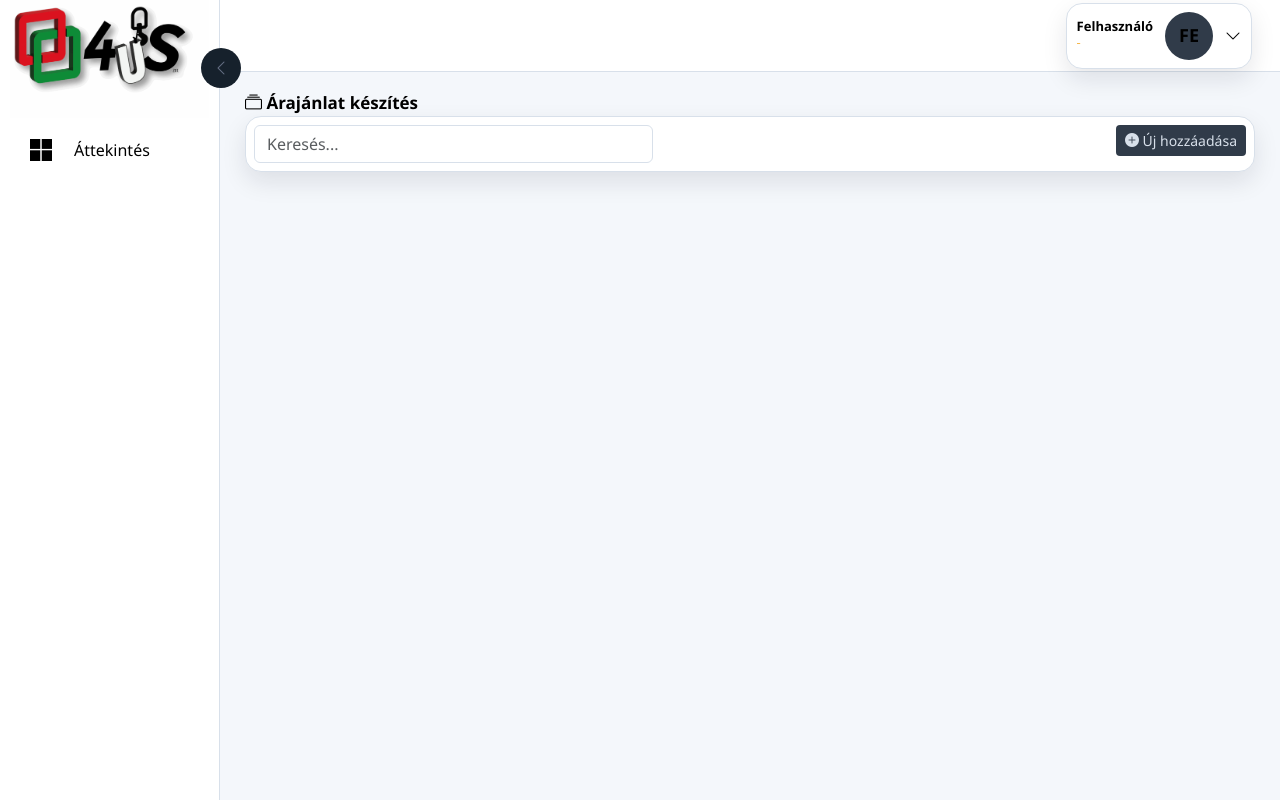
After one commit to smgware/4us-portal, a Symfony app: template templates/quote_maker/index.html.twig in a window 1280 px wide. The commit adds this page. Run offline with Twig, Linux system fonts and the light colour scheme; the template is opened without the code that fills it, so the values that code supplies are empty; some libraries are stand-ins or nearby versions.

Commit message:
ajanlatkeszito_elkezdve

```diff
--- a/templates/base.html.twig
+++ b/templates/base.html.twig
@@ -94,6 +94,14 @@
                     <span class="menu-text">Projektek</span>
                 </a>
             {% endif %}
+
+            {% if is_granted('ROLE_MASTER') or is_granted('ROLE_PROJECTMANAGER')  %}
+                <a href="{{ path('index_quote_maker') }}" class="{{ app.request.attributes.get('_route') == 'index_quote_maker' ? 'active' : '' }}">
+                    <i class="bi bi-file-check-fill"></i>
+                    <span class="menu-text">Árajánlat készítés</span>
+                </a>
+            {% endif %}
+
 
             {% if is_granted('ROLE_MASTER') or is_granted('ROLE_PROJECTMANAGER')  %}
             <a href="{{ path('index_settings') }}" class="{{ app.request.attributes.get('_route') == 'index_settings' ? 'active' : '' }}">
--- /dev/null
+++ b/templates/quote_maker/index.html.twig
@@ -0,0 +1,4 @@
+{% extends 'base.html.twig' %}
+{% block body %}
+    {% include 'quote_maker/main.html.twig' %}
+{% endblock %}
--- /dev/null
+++ b/templates/quote_maker/main.html.twig
@@ -0,0 +1,14 @@
+<div class="page-title"><i class="bi bi-collection"></i> Árajánlat készítés</div>
+
+<div class="card panel-card p-2">
+    <div class="row">
+        <div class="col-5">
+            <input type="text" class="form-control" placeholder="Keresés..." data-name="search_projects_list">
+        </div>
+        <div class="col-7 text-end">
+            <button type="button" class="btn btn-default btn-sm" data-name="btn_index_projects_add">
+                <i class="bi bi-plus-circle-fill"></i> Új hozzáadása
+            </button>
+        </div>
+    </div>
+</div>
```
Also changed, not shown: src/Controller/QuoteMakerController.php (added, +35 -0 lines).
